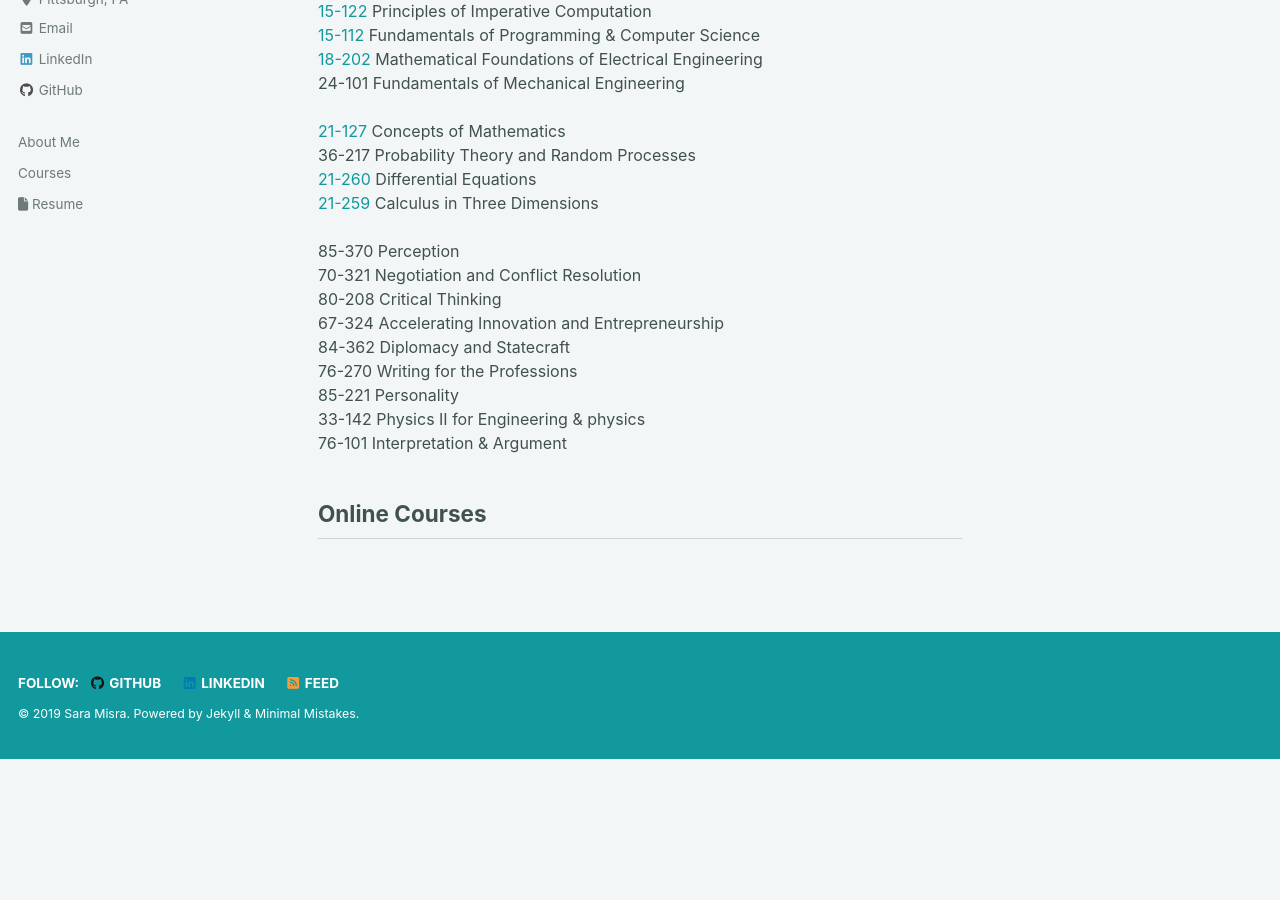
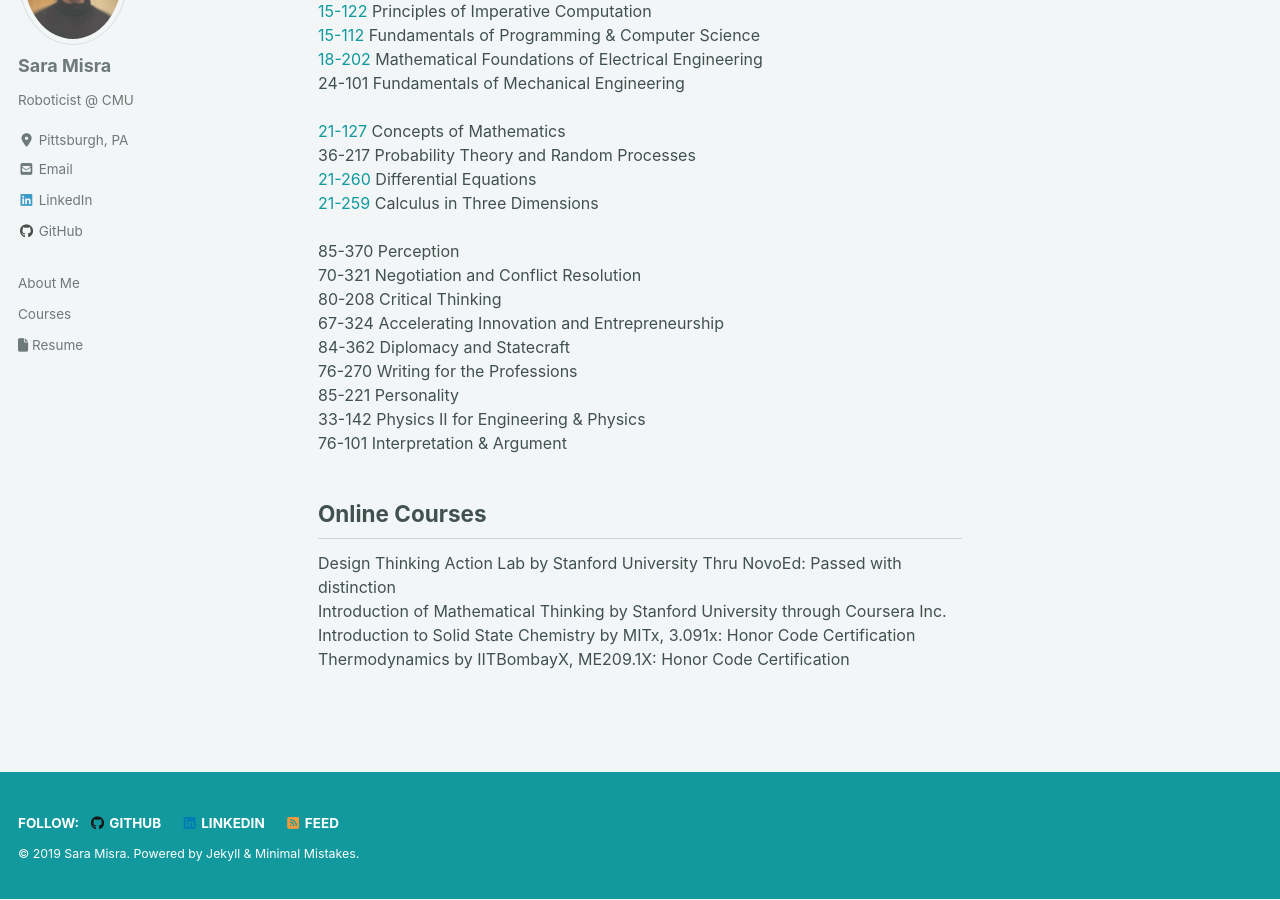
Before and after one commit to saram1sra/saram1sra.github.io, a Jekyll site: the page built from _pages/courses.html, in a window 1280 px wide and 900 px high, scrolled down 645 px. Built offline with Jekyll 4.4.1, drawn with Linux system fonts in a browser that asks for light colours; cached includes are drawn as plain includes; nearby versions of some CDN libraries; before the commit the page ends 1404 px from its top, so only the background shows below that.

Commit message:
added online courses

```diff
--- a/_pages/courses.html
+++ b/_pages/courses.html
@@ -46,9 +46,15 @@
 84-362 Diplomacy and Statecraft<br>
 76-270 Writing for the Professions<br>
 85-221 Personality<br>
-33-142 Physics II for Engineering & physics <br>
+33-142 Physics II for Engineering & Physics <br>
 76-101 Interpretation & Argument<br>
 
 </p>
 
 <h2>Online Courses</h2>
+<p style="font-size:16px">
+Design Thinking Action Lab by Stan­for­d Uni­ver­si­ty Thru NovoEd: Passed with distinction<br>
+Introduction of Mathematical Thinking by Stanford University through Coursera Inc.   <br>
+Introduction to Solid State Chemistry by MITx, 3.091x: Honor Code Certification    <br>
+Thermodynamics by IIT­Bom­bayX, ME209.1X: Honor Code Certification <br>
+</p>
```
